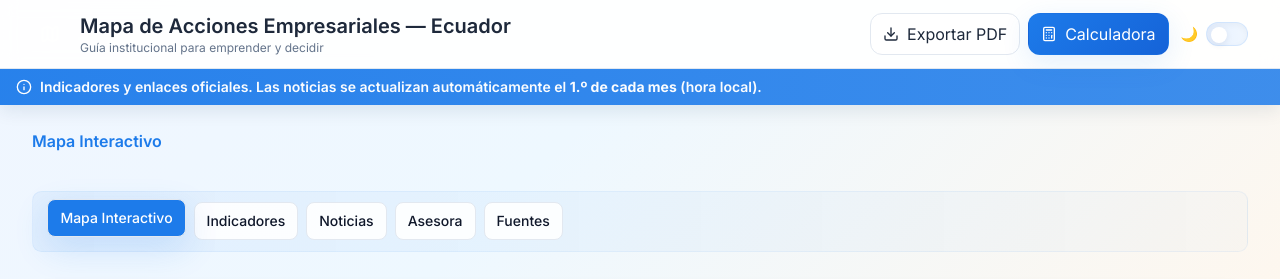
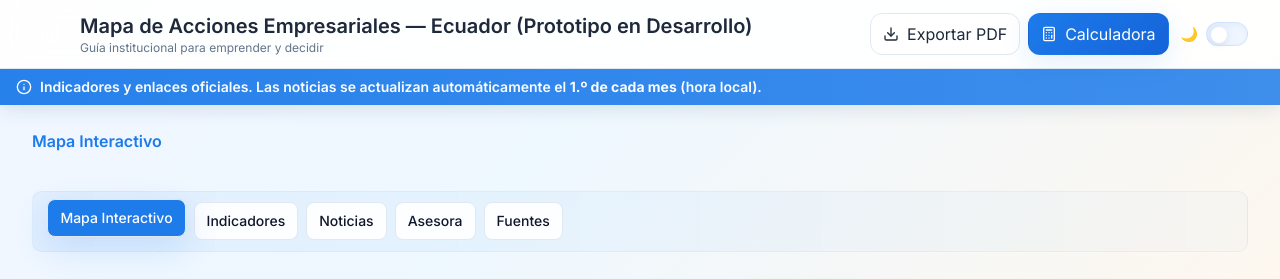
Before and after one commit to Luis-neet/Prototipo-de-Alta-Resoluci-n, a plain HTML site: page index.html in a window 1280 px wide. Shown: the top 279 px of the page. Drawn offline with nearby package versions, Linux system fonts and the light colour scheme; no server answers.

Commit message:
index.html

```diff
--- a/index.html
+++ b/index.html
@@ -3,7 +3,7 @@
 <head>
   <meta charset="utf-8" />
   <meta name="viewport" content="width=device-width,initial-scale=1" />
-  <title>Mapa de Acciones Empresariales - Ecuador (Prototipo en desarrollo)</title>
+  <title>Mapa de Acciones Empresariales - Ecuador (Prototipo en Desarrollo)</title>
   <meta name="description" content="Guía interactiva para toma de decisiones empresariales en Ecuador: indicadores, mapa de decisiones, calculadora, noticias y fuentes oficiales." />
 
   <!-- Tipografía -->
@@ -261,7 +261,7 @@
           <i data-lucide="map" class="h-5 w-5"></i>
         </span>
         <div>
-          <h1 class="text-lg sm:text-xl font-semibold text-primary-800">Mapa de Acciones Empresariales — Ecuador</h1>
+          <h1 class="text-lg sm:text-xl font-semibold text-primary-800">Mapa de Acciones Empresariales — Ecuador (Prototipo en Desarrollo)</h1>
           <p class="text-xs text-slate-500">Guía institucional para emprender y decidir</p>
         </div>
       </div>
```
